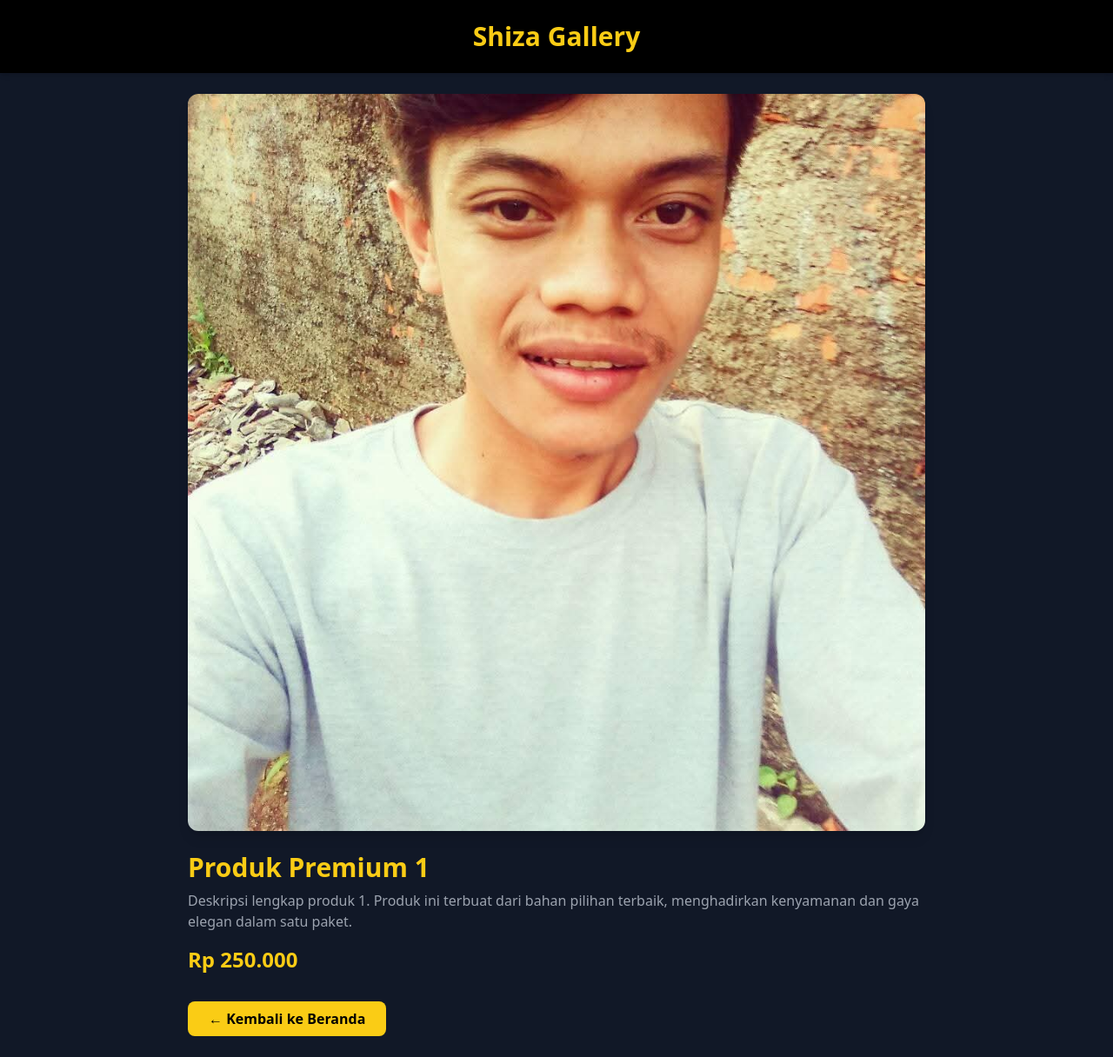
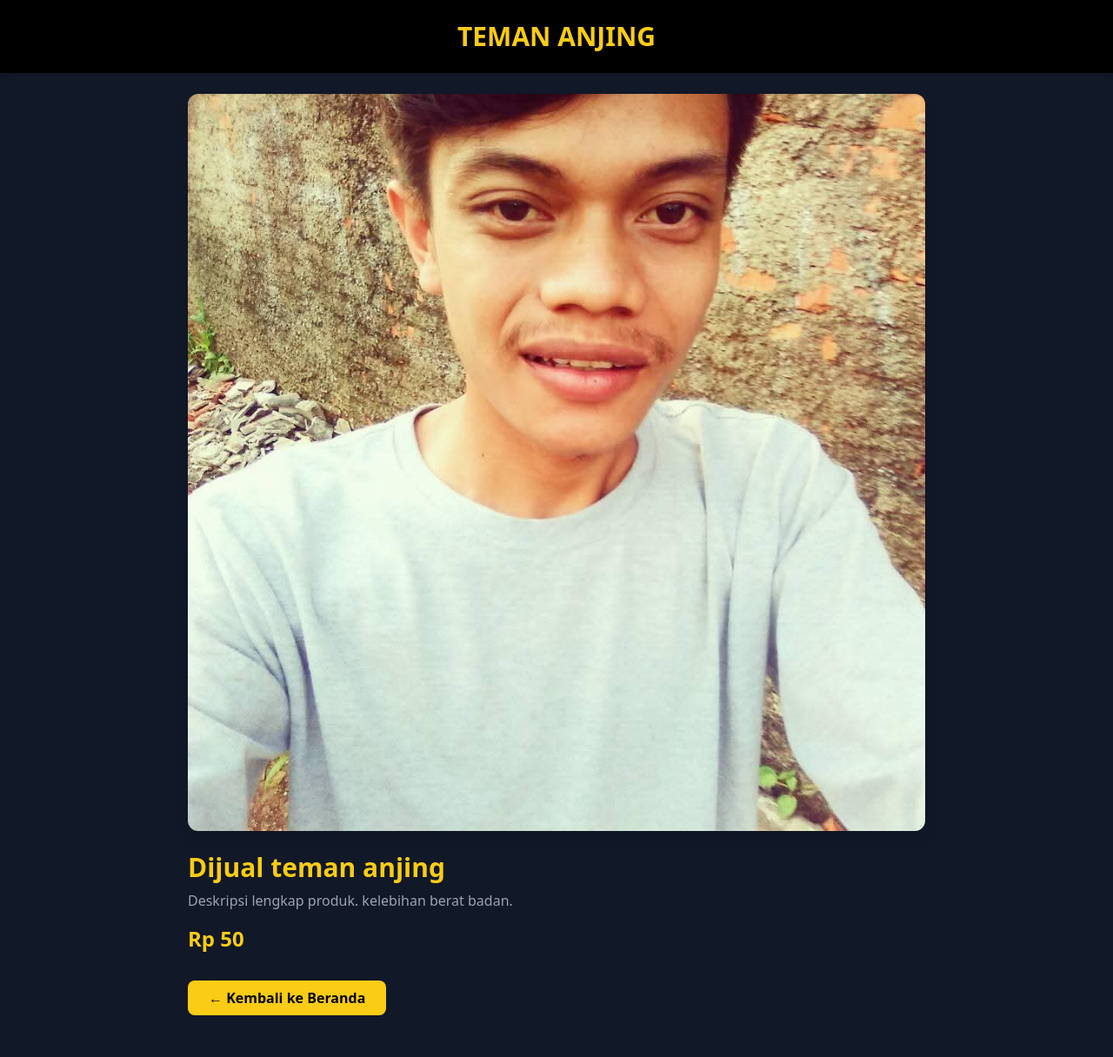
Before and after one commit to megaarcv/shiza, a plain HTML site: page produk1.html in a window 1280 px wide. Shown: the whole page at 87% size. After the commit the page ends 1192 px from the top, so only its background shows below. Drawn offline with nearby package versions, Linux system fonts and the light colour scheme.

Commit message:
Update produk1.html

```diff
--- a/produk1.html
+++ b/produk1.html
@@ -8,14 +8,14 @@
 </head>
 <body class="bg-gray-900 text-white font-sans">
   <header class="bg-black py-6 text-center shadow-md">
-    <h1 class="text-3xl font-bold text-yellow-400">Shiza Gallery</h1>
+    <h1 class="text-3xl font-bold text-yellow-400">TEMAN ANJING</h1>
   </header>
 
   <main class="max-w-4xl mx-auto p-6">
     <img src="images/produk1.jpg" alt="Produk 1" class="rounded-xl shadow-lg w-full">
-    <h2 class="mt-6 text-3xl text-yellow-400 font-bold">Produk Premium 1</h2>
-    <p class="text-gray-400 mt-2">Deskripsi lengkap produk 1. Produk ini terbuat dari bahan pilihan terbaik, menghadirkan kenyamanan dan gaya elegan dalam satu paket.</p>
-    <p class="text-yellow-400 text-2xl font-bold mt-4">Rp 250.000</p>
+    <h2 class="mt-6 text-3xl text-yellow-400 font-bold">Dijual teman anjing</h2>
+    <p class="text-gray-400 mt-2">Deskripsi lengkap produk. kelebihan berat badan.</p>
+    <p class="text-yellow-400 text-2xl font-bold mt-4">Rp 50</p>
     <a href="index.html" class="inline-block mt-8 bg-yellow-400 text-black px-6 py-2 rounded-lg font-semibold hover:bg-yellow-300 transition">← Kembali ke Beranda</a>
   </main>
 </body>
```
